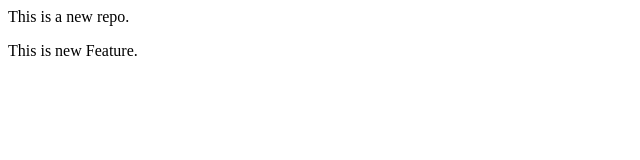
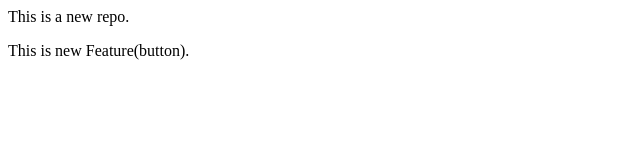
Before and after one commit to DhyeyChauhan/localrepo, a plain HTML site: page index.html in a window 1280 px wide. Shown: the full height of the page, 0-640 px from the left. Drawn offline with Linux system fonts and the light colour scheme.

Commit message:
Add Button

```diff
--- a/index.html
+++ b/index.html
@@ -1,2 +1,2 @@
 <p>This is a new repo.</p>
-<p>This is new Feature.</p>
+<p>This is new Feature(button).</p>
```
